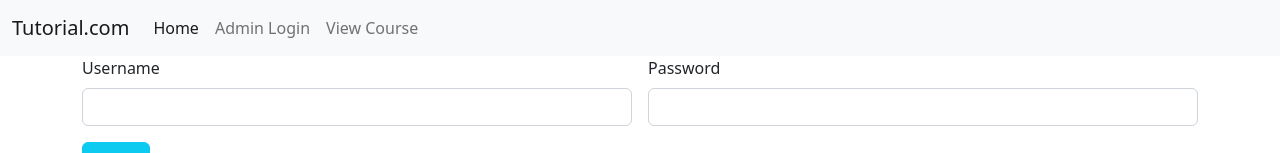
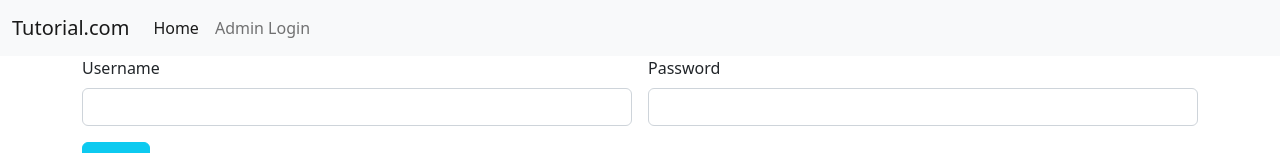
Before and after one commit to Amirthamlalas/TutionAppAngular, an Angular app: page /admin in a window 1280 px wide. Shown: the top 153 px of the page. Built offline with nearby package versions, Linux system fonts and the light colour scheme.

Commit message:
added changes

```diff
--- a/src/app/admin-login/admin-login.component.ts
+++ b/src/app/admin-login/admin-login.component.ts
@@ -13,7 +13,16 @@ export class AdminLoginComponent {
   readValue=()=>{
 
     let data :any={"username":this.username,"password":this.password}
-    console.log(data)
+
+
+    if (this.username=="admin" && this.password=="1234") {
+      alert("success")
+
+      console.log(data)
+
+    } else {
+      alert("invalid")
+    }
   }
 
 }
--- a/src/app/navbar/navbar.component.html
+++ b/src/app/navbar/navbar.component.html
@@ -14,9 +14,7 @@
           <li class="nav-item">
             <a class="nav-link" routerLink="/admin">Admin Login</a>
           </li>
-          <li class="nav-item">
-            <a class="nav-link" routerLink="">View Course</a>
-          </li>
+
 
         </ul>
       </div>
```
